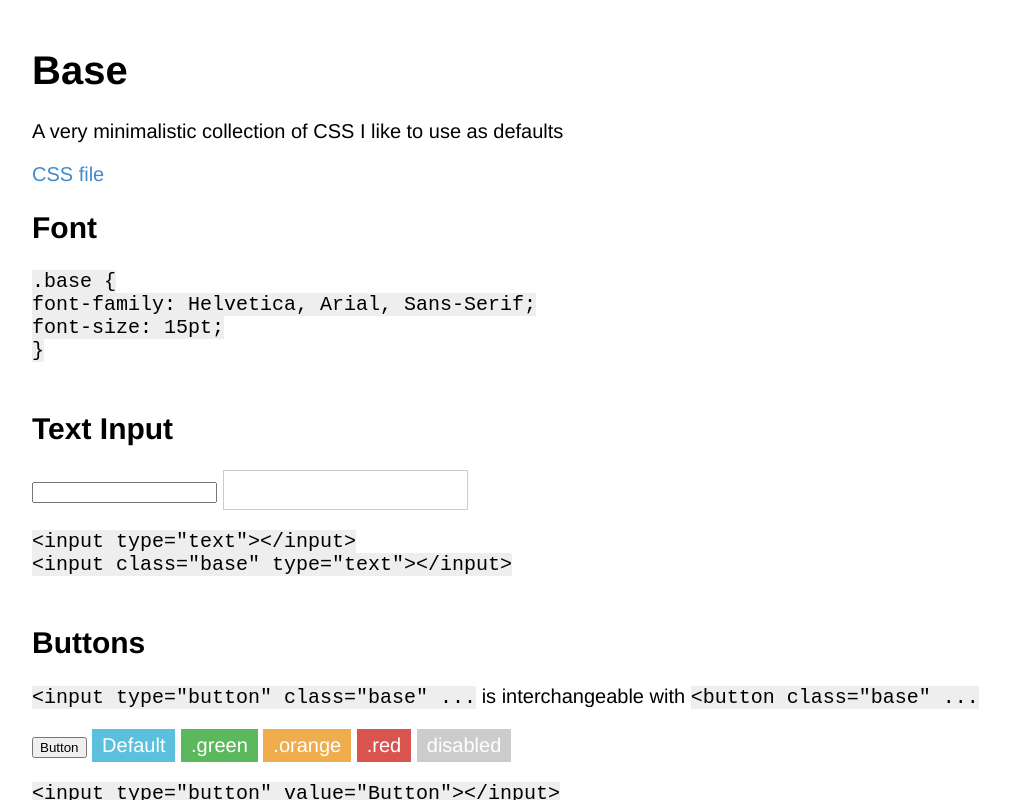
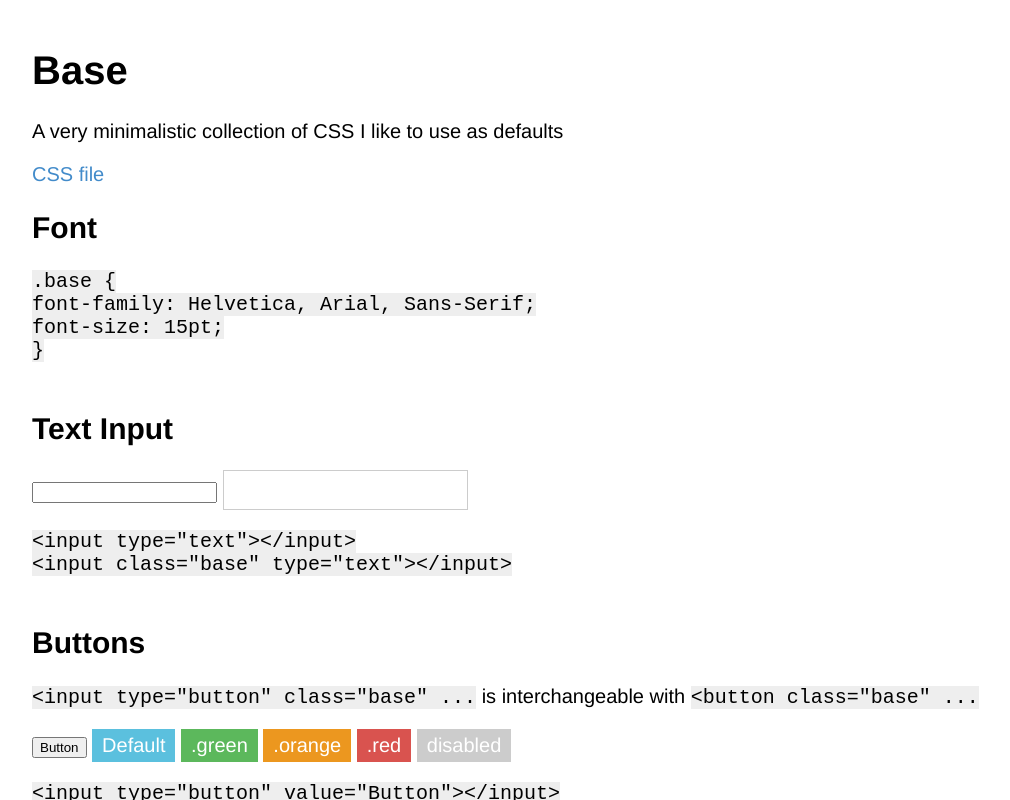
Before and after one commit to raymondzeng/base, a plain HTML site: page index.html in a window 1280 px wide. In both pictures the pointer is over the input ".orange". Shown: the top 800 px of the page, without its empty margins (126-1136 px from the left). Drawn offline with Linux system fonts and the light colour scheme.

Commit message:
fixed orange hover

```diff
--- a/base.css
+++ b/base.css
@@ -53,7 +53,7 @@ input[type="button"].base.orange, button.base.orange {
     background-color: #f0ad4e;
     border-color: #eea236;
 }
-input[tyoe="button"].base.orange:hover, button.base.orange:hover {
+input[type="button"].base.orange:hover, button.base.orange:hover {
     background-color: #ec971f;
     border-color: #d58512;
 }
```
